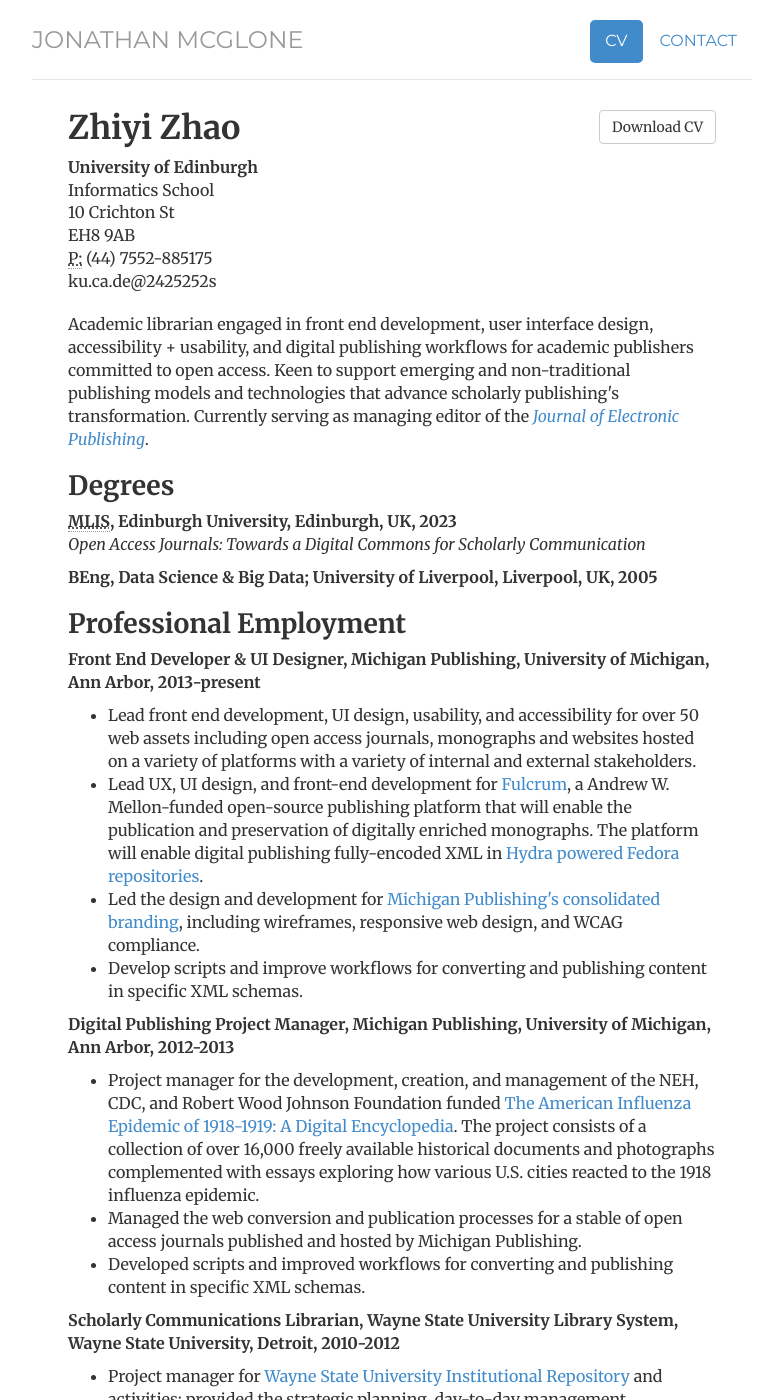
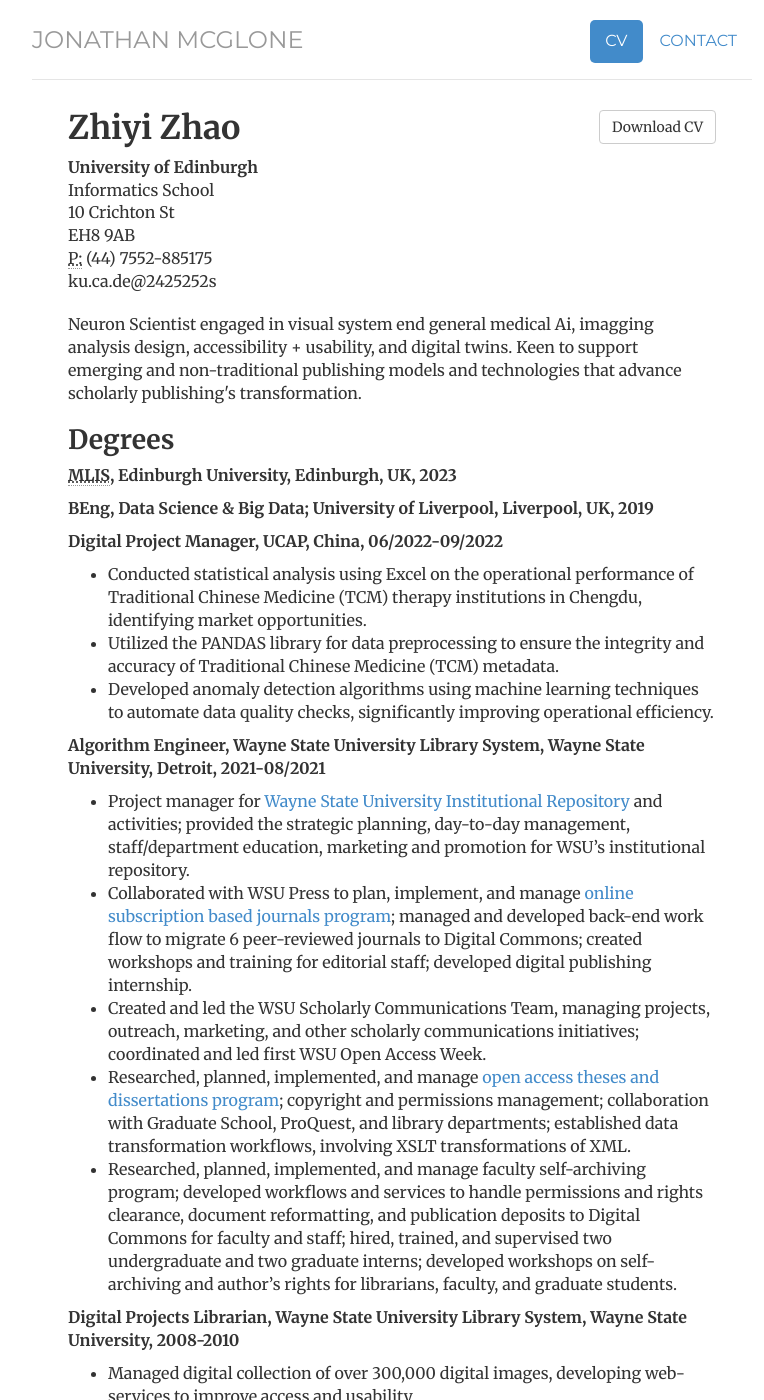
Before and after one commit to Zhiyi12/Zhiyi12.github.io, a Jekyll site: the page built from cv/index.html, in a window 1280 px wide and 1400 px high. Shown: the whole window, without its empty margins (248-1012 px from the left). Built offline with Jekyll 4.4.1, drawn with Linux system fonts in a browser that asks for light colours.

Commit message:
academic

```diff
--- a/cv/index.html
+++ b/cv/index.html
@@ -22,31 +22,24 @@
 				</address>
 				</div>
 
-				<p>Academic librarian engaged in front end development, user interface design, accessibility + usability, and digital publishing workflows for academic publishers committed to open access. Keen to support emerging and non-traditional publishing models and technologies that advance scholarly publishing's transformation. Currently serving as managing editor of the <em><a href="http://journalofelectronicpublishing.org" title="Journal of Electronic Publishing">Journal of Electronic Publishing</a></em>.</p>
+				<p>Neuron Scientist engaged in visual system end general medical Ai, imagging analysis design, accessibility + usability, and digital twins. Keen to support emerging and non-traditional publishing models and technologies that advance scholarly publishing's transformation.</p>
 
 				<h2>Degrees</h2>
 				<p><strong><abbr title="Masters of Science in Design Informatics">MLIS</abbr>, Edinburgh University, Edinburgh, UK, 2023</strong><br>
-				<!-- <a href="/files/McGlone-OpenAccessJournals-2008.pdf" title="Open Access Journals: Towards a Digital Commons for Scholarly Communication"> --><em>Open Access Journals: Towards a Digital Commons for Scholarly Communication</em> <!-- (PDF)</a> --></p>
 
-				<p><strong>BEng, Data Science & Big Data</Datal>; University of Liverpool, Liverpool, UK, 2005</strong></p>
+				<p><strong>BEng, Data Science & Big Data</Datal>; University of Liverpool, Liverpool, UK, 2019</strong></p>
 
-				<h2>Professional Employment</h2>
-				<p><strong>Front End Developer &amp; UI Designer, Michigan Publishing, University of Michigan, Ann Arbor, 2013-present</strong></p>
+				<p><strong>Digital Project Manager, UCAP, China, 06/2022-09/2022</strong></p>
 				<ul>
-				<li>Lead front end development, UI design, usability, and accessibility for over 50 web assets including open access journals, monographs and websites hosted on a variety of platforms with a variety of internal and external stakeholders.</li>
-				<li>Lead UX, UI design, and front-end development for <a href="https://fulcrum.org" title="Fulcrum website">Fulcrum</a>, a Andrew W. Mellon-funded open-source publishing platform that will enable the publication and preservation of digitally enriched monographs. The platform will enable digital publishing fully-encoded XML in <a href="http://projecthydra.org/" title="Project Hydra">Hydra powered Fedora repositories</a>.</li>
-				<li>Led the design and development for <a href="http://www.publishing.umich.edu" title="Michigan Publishing">Michigan Publishing's consolidated branding</a>, including wireframes, responsive web design, and WCAG compliance.</li>
-				<li>Develop scripts and improve workflows for converting and publishing content in specific XML schemas.</li>
+				<li>Conducted statistical analysis using Excel on the operational performance of Traditional Chinese Medicine (TCM) therapy
+					institutions in Chengdu, identifying market opportunities.</li>
+				<li>Utilized the PANDAS library for data preprocessing to ensure the integrity and accuracy of Traditional Chinese Medicine
+					(TCM) metadata.</li>
+				<li>Developed anomaly detection algorithms using machine learning techniques to automate data quality checks, significantly
+					improving operational efficiency.</li>
 				</ul>
 
-				<p><strong>Digital Publishing Project Manager, Michigan Publishing, University of Michigan, Ann Arbor, 2012-2013</strong></p>
-				<ul>
-				<li>Project manager for the development, creation, and management of the NEH, CDC, and Robert Wood Johnson Foundation funded <a href="http://www.influenzaarchive.org" title="The American Influenza Epidemic of 1918-1919: A Digital Encyclopedia">The American Influenza Epidemic of 1918-1919: A Digital Encyclopedia</a>. The project consists of a collection of over 16,000 freely available historical documents and photographs complemented with essays exploring how various U.S. cities reacted to the 1918 influenza epidemic.</li>
-				<li>Managed the web conversion and publication processes for a stable of open access journals published and hosted by Michigan Publishing.</li>
-				<li>Developed scripts and improved workflows for converting and publishing content in specific XML schemas.</li>
-				</ul>
-
-				<p><strong>Scholarly Communications Librarian, Wayne State University Library System, Wayne State University, Detroit, 2010-2012</strong></p>
+				<p><strong>Algorithm Engineer, Wayne State University Library System, Wayne State University, Detroit, 2021-08/2021</strong></p>
 				<ul>
 					<li>Project manager for <a href="http://digitalcommons.wayne.edu" title="DigitalCommons@WSU">Wayne State University Institutional Repository</a> and activities; provided the strategic planning, day-to-day management, staff/department education, marketing and promotion for WSU’s institutional repository.</li>
 					<li>Collaborated with WSU Press to plan, implement, and manage <a href="http://digitalcommons.wayne.edu/wsupress/" title="WSU Press Journals">online subscription based journals program</a>; managed and developed back-end work flow to migrate 6 peer-reviewed journals to Digital Commons; created workshops and training for editorial staff; developed digital publishing internship.</li>
```
